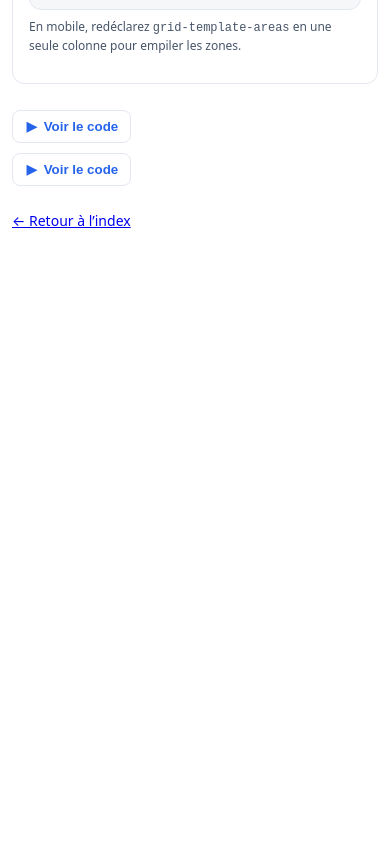
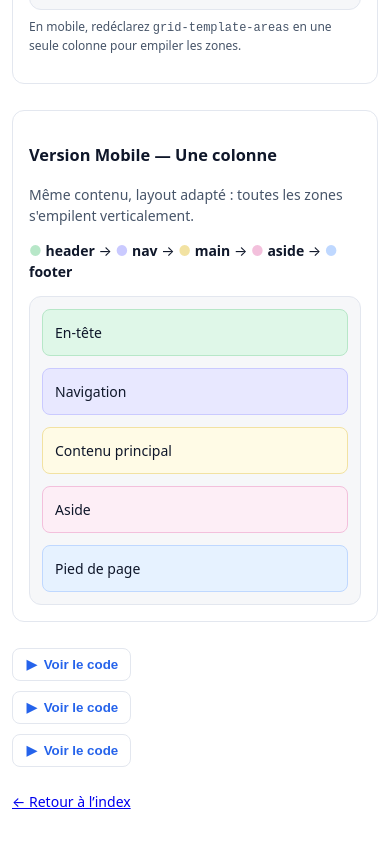
Before and after one commit to ewingella/teste-web, a plain HTML site: page css-grid-synthesis-avecJs/demos/template-areas.html in a window 390 px wide. Shown: the part 742-1590 px from the top of the page. Before the commit the page ends 1021 px from the top, so only its background shows below. Drawn offline with Linux system fonts and the light colour scheme.

Commit message:
Add mobile layout section to template-areas demo and update CSS for mobile grid

```diff
--- a/css-grid-synthesis-avecJs/demos/template-areas.html
+++ b/css-grid-synthesis-avecJs/demos/template-areas.html
@@ -45,7 +45,22 @@
       <p class="note">En mobile, redéclarez <code>grid-template-areas</code> en une seule colonne pour empiler les zones.</p>
     </section>
 
-    <button class="btn-toggle" data-target="template-areas-html">Voir le code</button>
+    <section class="section">
+      <h3>Version Mobile — Une colonne</h3>
+      <p class="explain">Même contenu, layout adapté : toutes les zones s'empilent verticalement.</p>
+
+      <p><span style="color: #b7e7c8;">●</span> <strong>header</strong> → <span style="color: #cacaFF;">●</span> <strong>nav</strong> → <span style="color: #f2e2a2;">●</span> <strong>main</strong> → <span style="color: #f3c0dc;">●</span> <strong>aside</strong> → <span style="color: #bfd8ff;">●</span> <strong>footer</strong></p>
+
+      <div class="demo demo-areas-mobile">
+        <header>En‑tête</header>
+        <nav>Navigation</nav>
+        <main>Contenu principal</main>
+        <aside>Aside</aside>
+        <footer>Pied de page</footer>
+      </div>
+    </section>
+
+    <button class="btn-toggle" data-target="template-areas-html">Voir le code HTML</button>
     <div class="code-block" id="template-areas-html">
       <pre><code>&lt;div class=&quot;demo demo-areas&quot;&gt;
   &lt;header&gt;En‑tête&lt;/header&gt;
@@ -55,7 +70,7 @@
   &lt;footer&gt;Pied de page&lt;/footer&gt;
 &lt;/div&gt;</code></pre>
     </div>
-    <button class="btn-toggle" data-target="template-areas-css">Voir le code</button>
+    <button class="btn-toggle" data-target="template-areas-css">Voir le code CSS Desktop</button>
     <div class="code-block" id="template-areas-css">
       <pre><code>.demo-areas{
   display: grid;
@@ -74,6 +89,26 @@
 .demo-areas footer{ grid-area: footer; background: #e6f2ff; border: 1px solid #bfd8ff; }</code></pre>
     </div>
 
+    <button class="btn-toggle" data-target="template-areas-mobile-css">Voir le code CSS Mobile</button>
+    <div class="code-block" id="template-areas-mobile-css">
+      <pre><code>.demo-areas-mobile{
+  display: grid;
+  grid-template-columns: 1fr;
+  gap: 12px;
+  grid-template-areas:
+    "header"
+    "nav"
+    "main"
+    "aside"
+    "footer";
+}
+.demo-areas-mobile header{ grid-area: header; background: #dff7e8; border: 1px solid #b7e7c8; }
+.demo-areas-mobile nav{ grid-area: nav; background: #e8e8ff; border: 1px solid #cacaFF; }
+.demo-areas-mobile main{ grid-area: main; background: #fffbe6; border: 1px solid #f2e2a2; }
+.demo-areas-mobile aside{ grid-area: aside; background: #fdeef6; border: 1px solid #f3c0dc; }
+.demo-areas-mobile footer{ grid-area: footer; background: #e6f2ff; border: 1px solid #bfd8ff; }</code></pre>
+    </div>
+
     <a class="back" href="../index.html">← Retour à l’index</a>
   </main>
 </body>
--- a/css-grid-synthesis-avecJs/guide.css
+++ b/css-grid-synthesis-avecJs/guide.css
@@ -53,14 +53,20 @@ body{ font:14px/1.5 system-ui, -apple-system, Segoe UI, Roboto, Helvetica, Arial
 
 /* G — grid-template-areas */
 .demo-areas{ display:grid; grid-template-columns:1fr 3fr 1fr; grid-template-rows:auto 1fr auto; gap:12px;
-             grid-template-areas:"header header header" "nav main aside" "footer footer footer"; }
+  grid-template-areas:"header header header" "nav main aside" "footer footer footer"; }
 .demo-areas header{ grid-area:header; background:#dff7e8; border:1px solid #b7e7c8; border-radius:8px; padding:var(--pad); }
 .demo-areas nav   { grid-area:nav;    background:#e8e8ff; border:1px solid #cacaFF; border-radius:8px; padding:var(--pad); }
 .demo-areas main  { grid-area:main;   background:#fffbe6; border:1px solid #f2e2a2; border-radius:8px; padding:var(--pad); }
 .demo-areas aside { grid-area:aside;  background:#fdeef6; border:1px solid #f3c0dc; border-radius:8px; padding:var(--pad); }
 .demo-areas footer{ grid-area:footer; background:#e6f2ff; border:1px solid #bfd8ff; border-radius:8px; padding:var(--pad); }
 
-/* H — auto-fit vs auto-fill */
+.demo-areas-mobile{ display:grid; grid-template-columns:1fr; gap:12px;
+  grid-template-areas:"header" "nav" "main" "aside" "footer"; }
+.demo-areas-mobile header{ grid-area:header; background:#dff7e8; border:1px solid #b7e7c8; border-radius:8px; padding:var(--pad); }
+.demo-areas-mobile nav   { grid-area:nav;    background:#e8e8ff; border:1px solid #cacaFF; border-radius:8px; padding:var(--pad); }
+.demo-areas-mobile main  { grid-area:main;   background:#fffbe6; border:1px solid #f2e2a2; border-radius:8px; padding:var(--pad); }
+.demo-areas-mobile aside { grid-area:aside;  background:#fdeef6; border:1px solid #f3c0dc; border-radius:8px; padding:var(--pad); }
+.demo-areas-mobile footer{ grid-area:footer; background:#e6f2ff; border:1px solid #bfd8ff; border-radius:8px; padding:var(--pad); }/* H — auto-fit vs auto-fill */
 .flex-wrap{ display:flex; gap:16px; flex-wrap:wrap; }
 .gallery{ display:grid; gap:12px; flex:1 1 320px; border:1px solid var(--bd); padding:var(--pad); background:#fff; max-width:600px; }
 .gallery.fit { grid-template-columns: repeat(auto-fit, minmax(140px,1fr)); background:#f0f9ff; border-color:#bfe7ff; }
```
